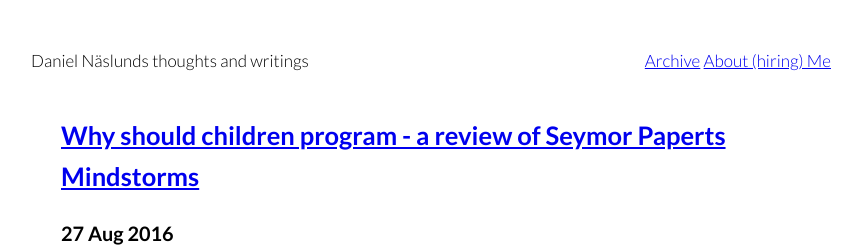
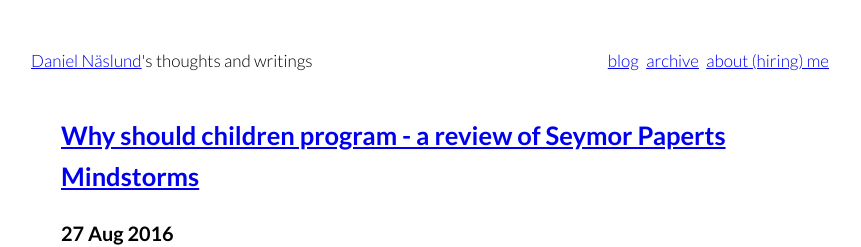
Before and after one commit to dannas/dannas.github.com, a Jekyll site: the page built from index.html, in a window 1280 px wide. Shown: the top 247 px of the page, without its empty margins (209-1070 px from the left). Built offline with Jekyll 4.4.1, drawn with Linux system fonts in a browser that asks for light colours; the list of posts is cut into pages by our own code.

Commit message:
Update blog layout

```diff
--- a/_layouts/default.html
+++ b/_layouts/default.html
@@ -18,11 +18,14 @@ layout: nil
     <body>
         <div class="wrapper">
             <header>
-                Daniel Näslunds thoughts and writings
+                <a href="about.html">Daniel Näslund</a>'s thoughts and writings
             </header>
             <div class="navigation">
-                <a href="archive.html">Archive</a>
-                <a href="about.html">About (hiring) Me</a>
+                <ul>
+                    <li><a href="index.html">blog</a></li>
+                    <li><a href="archive.html">archive</a></li>
+                    <li><a href="about.html">about (hiring) me</a></li>
+                </ul>
             </div>
 
             <section>
--- a/stylesheets/styles.css
+++ b/stylesheets/styles.css
@@ -54,6 +54,16 @@ header, div.navigation  {
   margin-bottom: 42px;
 }
 
+div.navigation ul {
+    margin: 0;
+    padding: 0;
+    list-style: none;
+}
+
+div.navigation ul li {
+    margin: 0 2px;
+    display: inline;
+
 pre, code {
   font-family: 'Inconsolata', monospace;
 }
```
